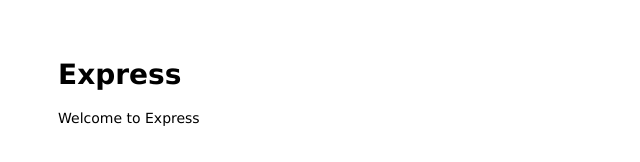
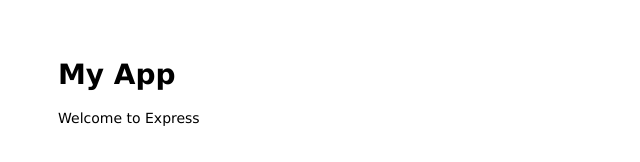
Before and after one commit to MaximRouiller/node_test, a website: page public/index.html in a window 1280 px wide. Shown: the full height of the page, 0-640 px from the left. Drawn offline with Linux system fonts and the light colour scheme.

Commit message:
changing app title

```diff
--- a/public/index.html
+++ b/public/index.html
@@ -6,7 +6,7 @@
 </head>
 
 <body>
-  <h1>Express</h1>
+  <h1>My App</h1>
   <p>Welcome to Express</p>
 </body>
 
```
